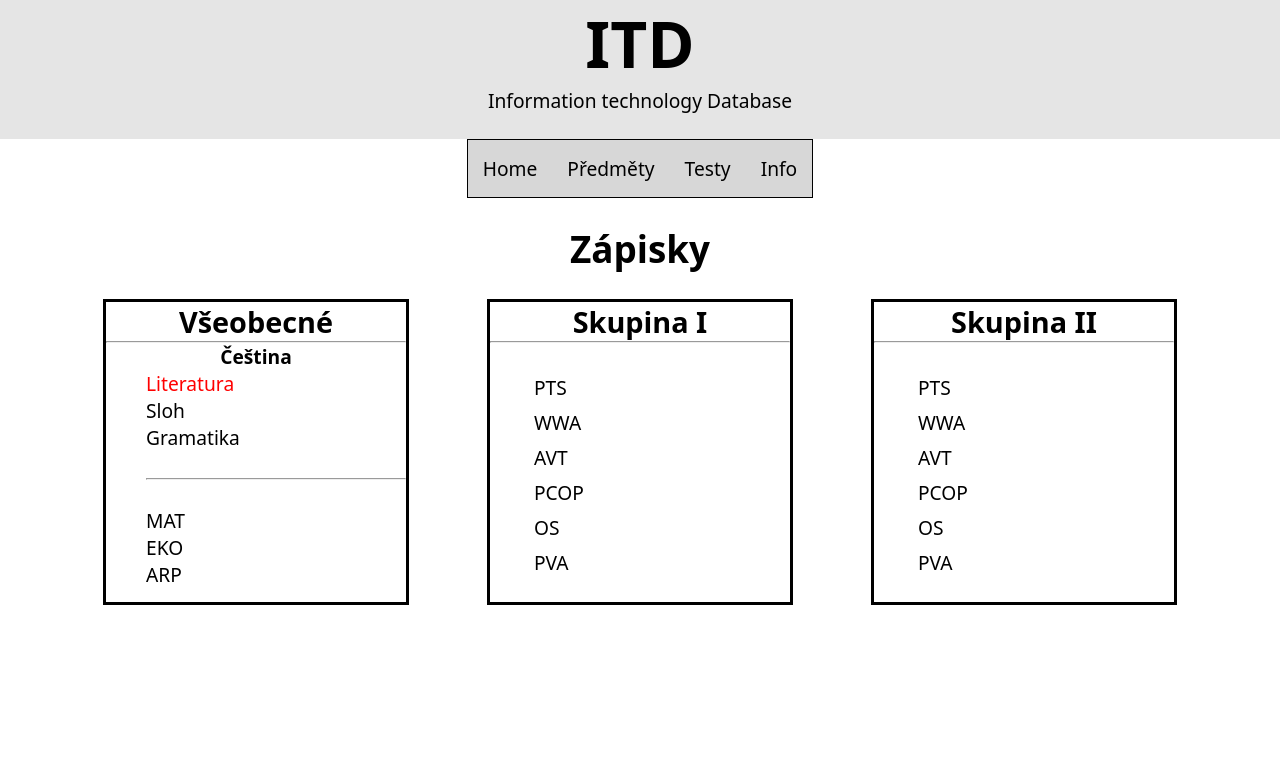
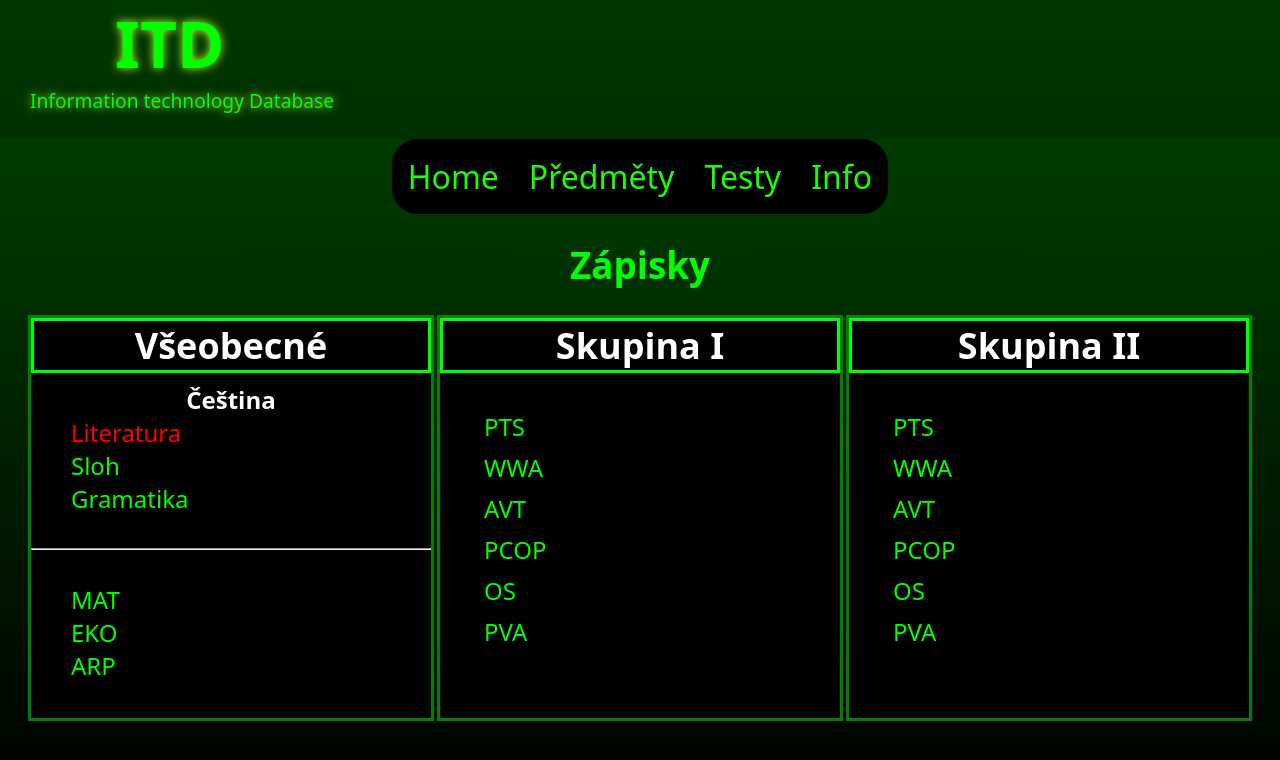
Before and after one commit to HyproVex/ITD, a plain HTML site: page Subjects.html in a window 1280 px wide. Drawn offline with Linux system fonts and the light colour scheme.

Commit message:
Alpha Test 5
STYLE UPDATE 1

```diff
--- a/Style/all_style.css
+++ b/Style/all_style.css
@@ -3,40 +3,53 @@
     margin: 0;
 }
 
+body{
+    background-image: linear-gradient(to bottom, rgb(0, 73, 0), black);
+    height: 100vh;
+    color: rgb(255, 255, 255);
+}
 
 .nadpis{
-    text-align: center;
+    text-align: left;
+    background-color: rgba(0, 0, 0, 0.229);
+    color: rgb(0, 255, 0);
+    text-shadow: 0px 0px 10px greenyellow;
     font-size: 2em;
     padding-bottom: 25px;
-    background-color: rgb(229, 229, 229);
+}
+.nadpis h1{
+    margin-left: 115px;
 }
 .nadpis p{
     font-size: 0.6em;
+    margin-left: 30px;
 }
 
 
 .navbar{
-    font-size: 1.2em;
+    font-size: 2em;
     display: flex;
     justify-content: space-evenly;
 }
 .navbar ul{
     border: 1px solid rgb(0, 0, 0);
+    border-radius: 25px;
     list-style-type: none;
     margin: 0;
     padding: 0px;
     overflow: hidden;
 }
 .navbar a{
-    color: rgb(0, 0, 0);
+    color: rgb(26, 255, 0);
     text-decoration: none;
-    background-color: rgb(215, 215, 215);
+    background-color: rgb(0, 0, 0);
     padding: 15px;
     display: block;
     text-align: center;
 }
 .navbar a:hover{
-    background-color: rgb(163, 163, 163);
+    background-color: rgb(30, 112, 0);
+    color: white;
 }
 .navbar li{
     float: left;
--- a/Style/index_style.css
+++ b/Style/index_style.css
@@ -2,6 +2,7 @@
 /* Nadpis stránky */
 
 #nadpis{
+    color: rgb(0, 255, 0);
     font-size: 2.3em;
     text-align: center;
     margin-top: 2%;
@@ -18,22 +19,31 @@
 /* Bloky */
 
 .New_Sub{
-    border: 2px solid black;
+    border: 2px solid green;
     width: 800px;
     height: 500px;
-    background-color: aliceblue;
+    background-color: rgb(0, 0, 0);
 }
 
 .New_Test{
-    border: 2px solid black;
+    border: 2px solid green;
     width: 800px;
     height: 500px;
-    background-color: rgb(255, 218, 212);
+    background-color: rgb(0, 0, 0);
 }
 
 /* Nadpis bloků */
 
 .Nadpis_Obsah{
     text-align: center;
-    border: 1px solid black;
+    border: 1px solid rgb(0, 255, 0);
+    color: green;
 }
+
+#Nadpis_Zápisky{
+    color: tomato;
+}
+
+#Nadpis_Testy{
+    color: aqua;
+}
--- a/Style/info_style.css
+++ b/Style/info_style.css
@@ -3,6 +3,7 @@
 /* Nadpis stránky */
 
 #nadpis{
+    color: rgb(0, 255, 0);
     font-size: 2.3em;
     text-align: center;
     margin-top: 2%;
@@ -23,15 +24,17 @@
 .Info h2{
     text-align: center;
     font-size: 1.2em;
+    color: rgb(0, 255, 0);
 }
 .Info p{
+    color: white;
     padding: 10px;
 }
 
 /* Popis */
 
 .popis{
-    border: 2px solid black;
+    border: 3px solid green;
     width: 100%;
     height: auto;
 }
@@ -40,7 +43,7 @@
 
 
 .Aktualizace{
-    border: 2px solid black;
+    border: 3px solid green;
     width: 100%;
     height: auto;
 }
@@ -50,7 +53,7 @@
 
 
 .Kontakt{
-    border: 2px solid black;
+    border: 3px solid green;
     width: 100%;
     height: auto;
 }
@@ -58,7 +61,7 @@
 /* Update */
 
 .Update{
-    border: 2px solid black;
+    border: 3px solid green;
     width: 100%;
     height: auto;
 }
--- a/Style/subjects_style.css
+++ b/Style/subjects_style.css
@@ -8,6 +8,7 @@
 /* Nadpis stránky */
 
 #nadpis{
+    color: rgb(0, 255, 0);
     font-size: 2.3em;
     text-align: center;
     margin-top: 2%;
@@ -20,7 +21,7 @@
     overflow: hidden;
     display: flex;
     justify-content: space-evenly;
-    font-size: 1.2em;
+    font-size: 1.5em;
     margin: 25px;
 }
 .All_Zápisky h3{
@@ -29,51 +30,65 @@
 }
 .All_Zápisky a{
     text-decoration: none;
-    color: black;
+    color: rgb(0, 255, 0);
     width: 100%;
 }
 .All_Zápisky a:hover{
-    background-color: rgb(219, 219, 219);
+    background-color: rgba(0, 255, 0, 0.546);
+    color: white;
+}
+.All_Zápisky h3{
+    border: 3px solid rgb(0, 255, 0);
 }
 
 /* Všeobécné Zápisky */
 
 .Zápisky{
-    border: 3px solid black;
-    width: 300px;
-    height: 300px;
+    border: 3px solid green;
+    width: 400px;
+    height: 400px;
 }
 .Zápisky li{
     display: flex;
 }
+.Zápisky{
+    background-color: black;
+}
 
 #Česky_Nadpis{
     text-align: center;
+    margin-top: 10px;
 }
 
 /* První skupina Zápisky */
 
 
 .I_Skupina{
-    border: 3px solid black;
-    width: 300px;
-    height: 300px;
+    border: 3px solid green;
+    width: 400px;
+    height: 400px;
 }
 .I_Skupina li{
     display: flex;
     padding: 4px;
+}
+.I_Skupina{
+    background-color: black;
 }
 
 /* druhá skupina Zápisky */
 
 
 .II_Skupina{
-    border: 3px solid black;
+    border: 3px solid green;
     border-radius: 0%;
-    width: 300px;
-    height: 300px;
+    width: 400px;
+    height: 400px;
 }
 .II_Skupina li{
     display: flex;
     padding: 4px;
 }
+.II_Skupina{
+    background-color: black;
+}
--- a/Style/tests_style.css
+++ b/Style/tests_style.css
@@ -2,12 +2,14 @@
 /* Napis Stránky */
 
 #nadpis{
+    color: rgb(0, 255, 0);
     font-size: 2.3em;
     text-align: center;
     margin-top: 2%;
 }
 
 #Week{
+    color: rgb(0, 203, 0);
     font-size: 1.5em;
     text-align: center;
     margin-bottom: 2%;
@@ -25,7 +27,7 @@
 /* Obsah stránky */
 
 .Tests{
-    border: 2px solid black;
+    background-color: black;
     font-size: 1.5em;
     display: flex;
     flex-direction: column;
@@ -40,7 +42,7 @@
 .Kategorie{
     display: flex;
     justify-content: space-evenly;
-    border: 1px solid black;
+    border: 1px solid green;
 }
 
 /* Style pro Předmět/Typ/Šance/Datum */
@@ -48,7 +50,7 @@
 #Kategorie_Big{
     display: flex;
     justify-content: space-evenly;
-    border: 2px solid black;
+    border: 2px solid rgb(0, 255, 0);
     padding: 10px;
 
 }
--- a/Subjects.html
+++ b/Subjects.html
@@ -31,7 +31,6 @@
         <div class="Zápisky">
 
             <h3> Všeobecné </h3>
-            <hr>
 
             <h4 id="Česky_Nadpis"> Čeština </h4>
 
@@ -39,9 +38,11 @@
                 <li><a href="https://docs.google.com/document/d/1FfxyrAM1yQ0odiR0xK6UHYV2Spp3kmFA-O7dZpcmjMo/edit?usp=sharing" target="_blank" id="Update"> Literatura </a></li>
                 <li><a href="https://docs.google.com/document/d/1mKS_OOaD0EUxQ02zrsWwnRSKD_nuTG6b_vIDmE5kTX8/edit?usp=sharing" target="_blank"> Sloh </a></li>
                 <li><a href="https://docs.google.com/document/d/16aa5nLiaikbZ3FzEzTkyW89y4BC41PkbF3T7QYBwmRY/edit?usp=sharing" target="_blank"> Gramatika </a></li>
-                <br>
-        <hr>
-                <br>
+            </ul>
+            <br>
+        <hr style="color: rgb(5, 255, 5);">
+            <ul>
+            <br>
                 <li><a href="https://docs.google.com/document/d/1-_oqqHSjwMtEkAhWPzI3UYAqosesDwg5gNQk-7zr_IM/edit?usp=sharing" target="_blank"> MAT </a></li>
                 <li><a href="https://docs.google.com/document/d/1HybEPRSEqW_ibiOv9Zahyr79-usKLdOdGs3Gn3KVbqY/edit?usp=sharing" target="_blank"> EKO </a></li>
                 <li><a href="https://docs.google.com/document/d/162CnLCMEEa-jszvKGxrIeL9YBRpIGDNCSyq4a1upEI8/edit?usp=sharing" target="_blank"> ARP </a></li>
@@ -53,7 +54,6 @@
         <div class="I_Skupina">
 
             <h3> Skupina I </h3>
-            <hr>
 
             <ul>
                 <br>
@@ -71,7 +71,6 @@
         <div class="II_Skupina">
 
             <h3> Skupina II </h3>
-            <hr>
 
             <ul>
                 <br>
```
Also changed, not shown: index.html (+2 -2 lines).
